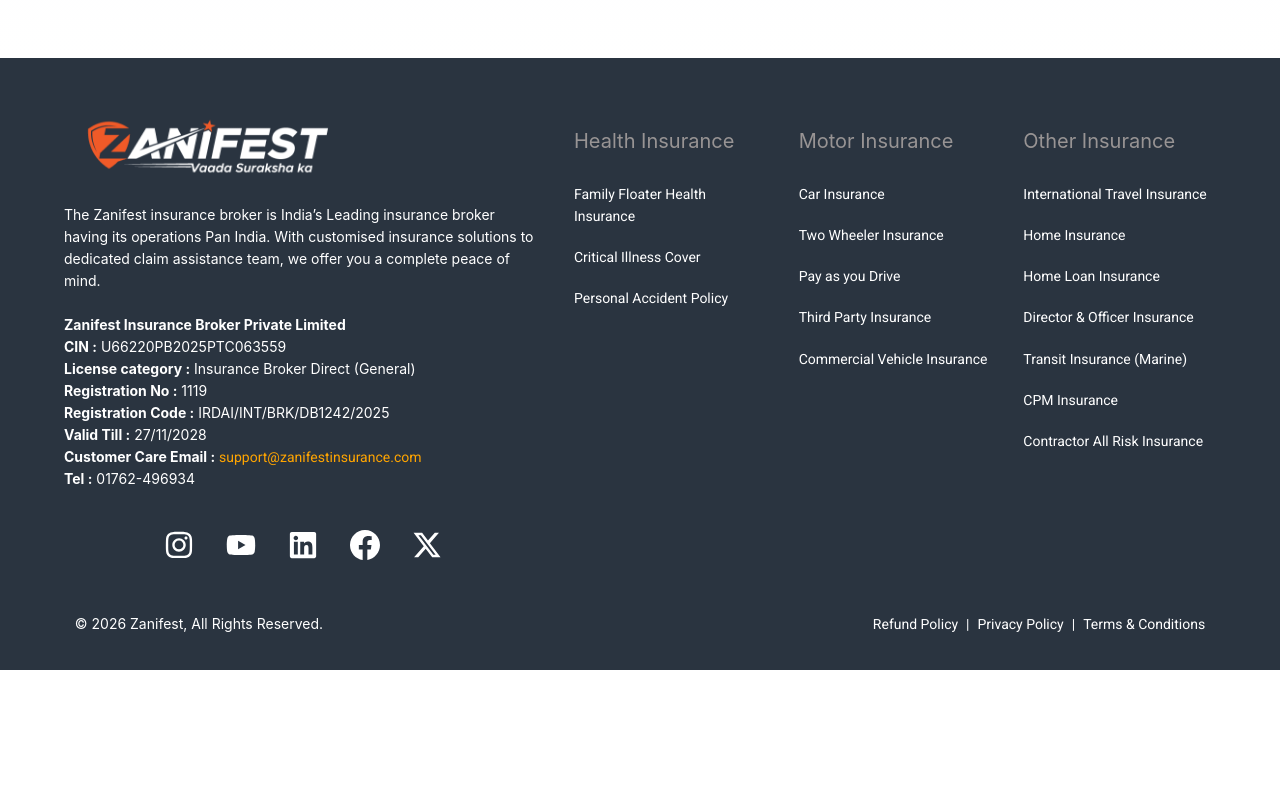
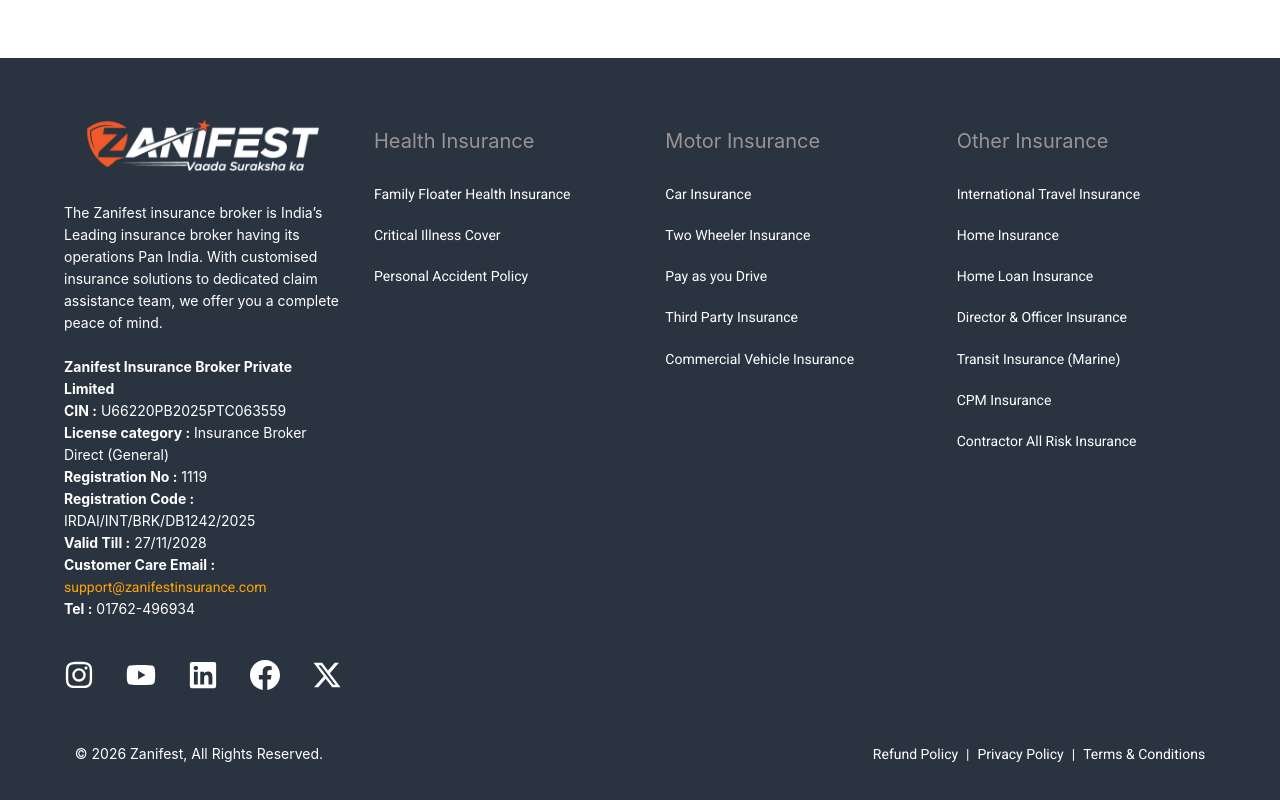
Before and after one commit to developerlyb-png/zanifest, a Next.js app: page /ThirdParty/Thirdparty1 in a window 1280 px wide. Shown: the part 563-1363 px from the top of the page. Before the commit the page ends 1233 px from the top, so only its background shows below. Built offline with nearby package versions, Linux system fonts and the light colour scheme; no server answers.

Commit message:
Remove horizontal padding from footer icons

```diff
--- a/src/styles/components/ui/Footer.module.css
+++ b/src/styles/components/ui/Footer.module.css
@@ -28,7 +28,7 @@
 
 .icons {
   display: flex;
-  padding: 0px 100px;
+  padding: 0px 0px;
   padding-top: 40px;
   color: white;
   gap: 2rem;
```
